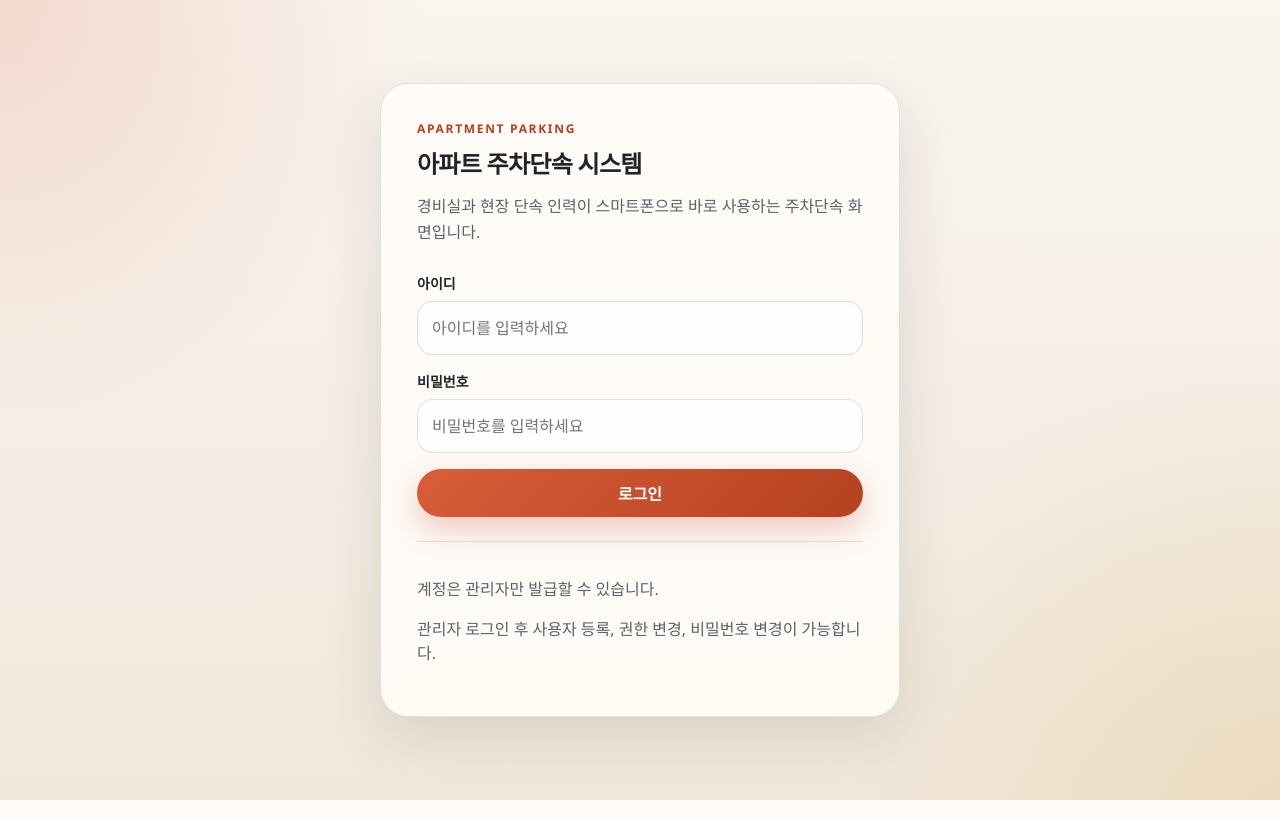
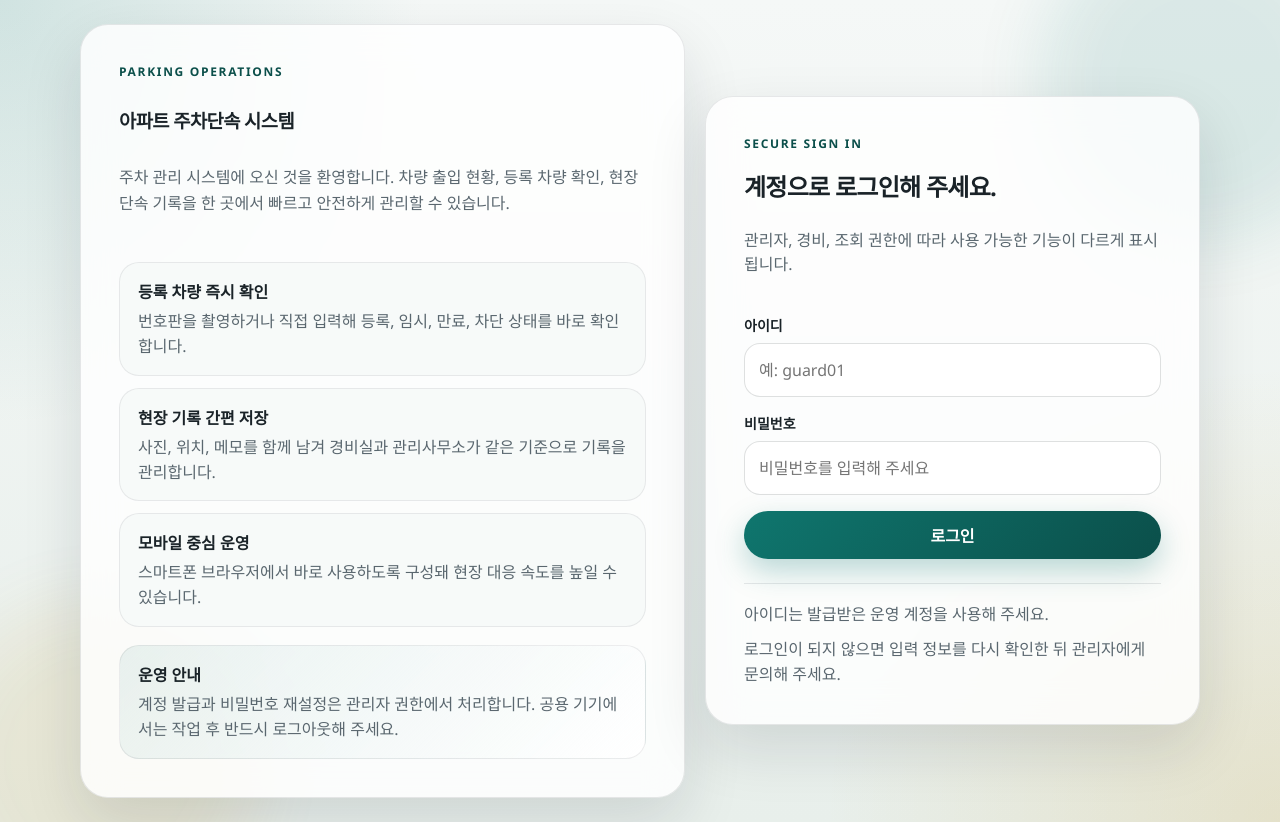
Before and after one commit to guige01-guinsa/parking_man, a FastAPI app: page /login in a window 1280 px wide. Before the commit the page ends 800 px from the top, so only its background shows below. Run offline with FastAPI, Linux system fonts and the light colour scheme.

Commit message:
Refine login UX and messaging

```diff
--- a/backend/app/main.py
+++ b/backend/app/main.py
@@ -43,6 +43,8 @@ app.mount("/uploads", StaticFiles(directory=str(UPLOAD_DIR)), name="uploads")
 templates = Jinja2Templates(directory=str(BASE_DIR / "templates"))
 _ready_lock = threading.Lock()
 _app_ready = False
+LOGIN_INVALID_MESSAGE = "로그인에 실패했습니다. 아이디와 비밀번호를 다시 확인해 주세요."
+LOGIN_FORMAT_MESSAGE = "아이디 형식을 다시 확인해 주세요. 영문 소문자와 숫자를 사용해 입력할 수 있습니다."
 
 
 class CheckMatch(BaseModel):
@@ -93,6 +95,19 @@ def app_url(path: str) -> str:
 
 def session_cookie_path() -> str:
     return ROOT_PATH or "/"
+
+
+def render_login_page(request: Request, *, status_code: int = 200, username: str = "", error: str | None = None):
+    return templates.TemplateResponse(
+        request=request,
+        name="login.html",
+        context={
+            "app_title": APP_TITLE,
+            "username": username,
+            "login_error": error,
+        },
+        status_code=status_code,
+    )
 
 
 def current_site_code(request: Request) -> str:
@@ -375,11 +390,7 @@ def login_page(request: Request):
         return RedirectResponse(url=app_url("/field"), status_code=302)
     if not LOCAL_LOGIN_ENABLED:
         return HTMLResponse("<h2>통합 로그인 모드입니다.</h2>", status_code=403)
-    return templates.TemplateResponse(
-        request=request,
-        name="login.html",
-        context={"app_title": APP_TITLE},
-    )
+    return render_login_page(request)
 
 
 @app.post("/login")
@@ -388,11 +399,24 @@ def login_submit(request: Request, username: str = Form(...), password: str = Fo
         raise HTTPException(status_code=403, detail="통합 로그인 전용입니다.")
 
     ensure_ready()
-    user_name = normalize_username(username)
+    try:
+        user_name = normalize_username(username)
+    except HTTPException:
+        return render_login_page(
+            request,
+            status_code=400,
+            username=str(username or "").strip(),
+            error=LOGIN_FORMAT_MESSAGE,
+        )
     with connect() as con:
         row = con.execute("SELECT * FROM users WHERE username = ?", (user_name,)).fetchone()
     if not row or not pbkdf2_verify(password, row["pw_hash"]):
-        raise HTTPException(status_code=401, detail="아이디 또는 비밀번호가 올바르지 않습니다.")
+        return render_login_page(
+            request,
+            status_code=401,
+            username=user_name,
+            error=LOGIN_INVALID_MESSAGE,
+        )
 
     token = make_session(user_name, row["role"], normalize_site_code(DEFAULT_SITE_CODE))
     response = RedirectResponse(url=app_url("/field"), status_code=302)
--- a/backend/app/static/app.css
+++ b/backend/app/static/app.css
@@ -1,16 +1,16 @@
 :root {
-  --bg: #f5efe5;
-  --ink: #1f2428;
-  --muted: #5b626a;
-  --card: rgba(255, 252, 247, 0.88);
-  --line: rgba(31, 36, 40, 0.12);
-  --brand: #d95d39;
-  --brand-deep: #b54120;
-  --ok: #157f3b;
-  --warn: #d67f00;
-  --danger: #bf2f36;
-  --idle: #60707c;
-  --shadow: 0 20px 60px rgba(47, 35, 24, 0.12);
+  --bg: #eaf1ee;
+  --ink: #1a2328;
+  --muted: #5a676f;
+  --card: rgba(255, 255, 255, 0.82);
+  --line: rgba(26, 35, 40, 0.1);
+  --brand: #0f766e;
+  --brand-deep: #0b4f4a;
+  --ok: #187245;
+  --warn: #c88000;
+  --danger: #bf3640;
+  --idle: #61707c;
+  --shadow: 0 24px 60px rgba(15, 23, 42, 0.12);
   --font-main: "Pretendard", "Noto Sans KR", "Segoe UI", sans-serif;
 }
 
@@ -25,9 +25,9 @@ body {
   font-family: var(--font-main);
   color: var(--ink);
   background:
-    radial-gradient(circle at top left, rgba(217, 93, 57, 0.18), transparent 28%),
-    radial-gradient(circle at bottom right, rgba(212, 163, 74, 0.2), transparent 30%),
-    linear-gradient(180deg, #f9f5ef 0%, #f1e8dc 100%);
+    radial-gradient(circle at top left, rgba(15, 118, 110, 0.16), transparent 28%),
+    radial-gradient(circle at bottom right, rgba(201, 138, 0, 0.14), transparent 30%),
+    linear-gradient(180deg, #f5f8f7 0%, #e8efeb 100%);
 }
 
 button,
@@ -57,6 +57,14 @@ summary {
   place-items: center;
 }
 
+.auth-layout {
+  width: min(1120px, 100%);
+  display: grid;
+  grid-template-columns: minmax(0, 1.1fr) minmax(360px, 0.9fr);
+  gap: 20px;
+  align-items: stretch;
+}
+
 .auth-card,
 .panel,
 .hero-card {
@@ -68,11 +76,12 @@ summary {
 }
 
 .auth-card {
-  width: min(520px, 100%);
-  padding: 36px;
+  width: 100%;
+  padding: 38px;
 }
 
 .auth-card h1,
+.auth-card h2,
 .topbar h1,
 .hero-card h2,
 .panel h3 {
@@ -97,6 +106,61 @@ summary {
   margin: 14px 0 28px;
   color: var(--muted);
   line-height: 1.6;
+}
+
+.auth-intro-card {
+  display: grid;
+  gap: 18px;
+}
+
+.auth-panel {
+  align-self: center;
+}
+
+.auth-panel-head {
+  display: grid;
+  gap: 8px;
+  margin-bottom: 24px;
+}
+
+.auth-feature-list {
+  display: grid;
+  gap: 12px;
+}
+
+.auth-feature,
+.auth-notice,
+.auth-alert {
+  padding: 16px 18px;
+  border-radius: 20px;
+  border: 1px solid rgba(26, 35, 40, 0.08);
+  background: rgba(247, 250, 249, 0.9);
+}
+
+.auth-feature strong,
+.auth-notice strong,
+.auth-alert strong {
+  display: block;
+  margin-bottom: 6px;
+}
+
+.auth-feature p,
+.auth-notice p,
+.auth-alert p,
+.auth-help p {
+  margin: 0;
+  color: var(--muted);
+  line-height: 1.55;
+}
+
+.auth-notice {
+  background: linear-gradient(135deg, rgba(15, 118, 110, 0.08), rgba(255, 255, 255, 0.92));
+}
+
+.auth-alert {
+  margin-bottom: 18px;
+  border-color: rgba(191, 54, 64, 0.18);
+  background: linear-gradient(135deg, rgba(191, 54, 64, 0.08), rgba(255, 255, 255, 0.94));
 }
 
 .auth-form,
@@ -124,8 +188,19 @@ input[type="file"] {
   min-height: 54px;
   padding: 12px 14px;
   border-radius: 16px;
-  border: 1px solid rgba(31, 36, 40, 0.14);
-  background: rgba(255, 255, 255, 0.85);
+  border: 1px solid rgba(26, 35, 40, 0.14);
+  background: rgba(255, 255, 255, 0.96);
+  transition: border-color 180ms ease, box-shadow 180ms ease, background 180ms ease;
+}
+
+input[type="text"]:focus,
+input[type="password"]:focus,
+select:focus,
+input[type="file"]:focus {
+  outline: 0;
+  border-color: rgba(15, 118, 110, 0.42);
+  box-shadow: 0 0 0 4px rgba(15, 118, 110, 0.12);
+  background: white;
 }
 
 .primary-btn,
@@ -159,10 +234,21 @@ button:disabled {
   box-shadow: none;
 }
 
+.primary-btn:focus-visible,
+.secondary-btn:focus-visible,
+.danger-btn:focus-visible,
+.ghost-btn:focus-visible,
+.capture-button:focus-within,
+.pick-button:focus-visible,
+summary:focus-visible {
+  outline: 3px solid rgba(15, 118, 110, 0.2);
+  outline-offset: 2px;
+}
+
 .primary-btn {
   color: white;
   background: linear-gradient(135deg, var(--brand), var(--brand-deep));
-  box-shadow: 0 12px 30px rgba(191, 73, 42, 0.28);
+  box-shadow: 0 12px 30px rgba(15, 118, 110, 0.28);
 }
 
 .secondary-btn {
@@ -193,6 +279,8 @@ button:disabled {
   padding-top: 18px;
   border-top: 1px solid var(--line);
   color: var(--muted);
+  display: grid;
+  gap: 10px;
 }
 
 .topbar,
@@ -703,16 +791,20 @@ button:disabled {
 .orb-a {
   top: -80px;
   right: -80px;
-  background: rgba(217, 93, 57, 0.4);
+  background: rgba(15, 118, 110, 0.38);
 }
 
 .orb-b {
   bottom: -120px;
   left: -60px;
-  background: rgba(212, 163, 74, 0.45);
+  background: rgba(200, 138, 0, 0.32);
 }
 
 @media (max-width: 1080px) {
+  .auth-layout {
+    grid-template-columns: 1fr;
+  }
+
   .ops-grid {
     grid-template-columns: 1fr;
   }
@@ -726,6 +818,10 @@ button:disabled {
   .auth-shell,
   .app-shell {
     padding: 16px;
+  }
+
+  .auth-card {
+    padding: 28px 24px;
   }
 
   .topbar,
--- a/backend/app/templates/login.html
+++ b/backend/app/templates/login.html
@@ -7,28 +7,68 @@
   <link rel="stylesheet" href="{{ request.url_for('static', path='app.css') }}">
 </head>
 <body class="auth-body">
+  <div class="bg-orb orb-a"></div>
+  <div class="bg-orb orb-b"></div>
+
   <main class="auth-shell">
-    <section class="auth-card">
-      <p class="eyebrow">Apartment Parking</p>
+    <section class="auth-layout">
+      <article class="auth-card auth-intro-card">
+        <p class="eyebrow">Parking Operations</p>
         <h1>{{ app_title }}</h1>
-      <p class="auth-copy">경비실과 현장 단속 인력이 스마트폰으로 바로 사용하는 주차단속 화면입니다.</p>
+        <p class="auth-copy">주차 관리 시스템에 오신 것을 환영합니다. 차량 출입 현황, 등록 차량 확인, 현장 단속 기록을 한 곳에서 빠르고 안전하게 관리할 수 있습니다.</p>
+
+        <div class="auth-feature-list" aria-label="시스템 소개">
+          <section class="auth-feature">
+            <strong>등록 차량 즉시 확인</strong>
+            <p>번호판을 촬영하거나 직접 입력해 등록, 임시, 만료, 차단 상태를 바로 확인합니다.</p>
+          </section>
+          <section class="auth-feature">
+            <strong>현장 기록 간편 저장</strong>
+            <p>사진, 위치, 메모를 함께 남겨 경비실과 관리사무소가 같은 기준으로 기록을 관리합니다.</p>
+          </section>
+          <section class="auth-feature">
+            <strong>모바일 중심 운영</strong>
+            <p>스마트폰 브라우저에서 바로 사용하도록 구성돼 현장 대응 속도를 높일 수 있습니다.</p>
+          </section>
+        </div>
+
+        <div class="auth-notice">
+          <strong>운영 안내</strong>
+          <p>계정 발급과 비밀번호 재설정은 관리자 권한에서 처리합니다. 공용 기기에서는 작업 후 반드시 로그아웃해 주세요.</p>
+        </div>
+      </article>
+
+      <section class="auth-card auth-panel">
+        <div class="auth-panel-head">
+          <p class="eyebrow">Secure Sign In</p>
+          <h2>계정으로 로그인해 주세요.</h2>
+          <p class="subtle">관리자, 경비, 조회 권한에 따라 사용 가능한 기능이 다르게 표시됩니다.</p>
+        </div>
+
+        {% if login_error %}
+        <div class="auth-alert" role="alert" aria-live="polite">
+          <strong>{{ login_error }}</strong>
+          <p>문제가 계속되면 관리자에게 계정 상태 확인 또는 비밀번호 재설정을 요청해 주세요.</p>
+        </div>
+        {% endif %}
 
         <form method="post" action="{{ request.url_for('login_submit') }}" class="auth-form">
           <label>
             <span>아이디</span>
-          <input type="text" name="username" placeholder="아이디를 입력하세요" autocomplete="username" required>
+            <input type="text" name="username" value="{{ username or '' }}" placeholder="예: guard01" autocomplete="username" required>
           </label>
           <label>
             <span>비밀번호</span>
-          <input type="password" name="password" placeholder="비밀번호를 입력하세요" autocomplete="current-password" required>
+            <input type="password" name="password" placeholder="비밀번호를 입력해 주세요" autocomplete="current-password" required>
           </label>
           <button type="submit" class="primary-btn">로그인</button>
         </form>
 
         <div class="auth-help">
-        <p>계정은 관리자만 발급할 수 있습니다.</p>
-        <p>관리자 로그인 후 사용자 등록, 권한 변경, 비밀번호 변경이 가능합니다.</p>
+          <p>아이디는 발급받은 운영 계정을 사용해 주세요.</p>
+          <p>로그인이 되지 않으면 입력 정보를 다시 확인한 뒤 관리자에게 문의해 주세요.</p>
         </div>
+      </section>
     </section>
   </main>
 </body>
```
Also changed, not shown: backend/tests/test_user_management.py (+9 -0 lines). Lines whose indentation alone changed are shown as unchanged.
